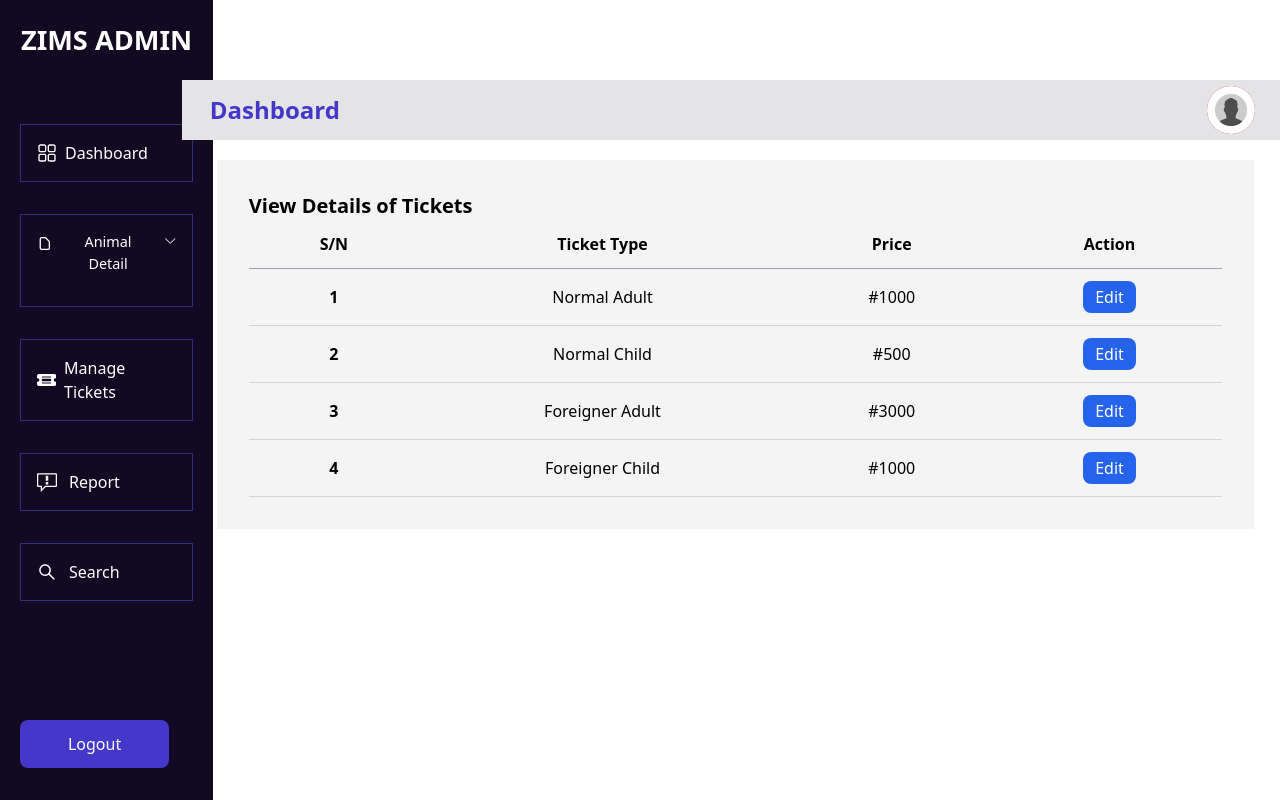
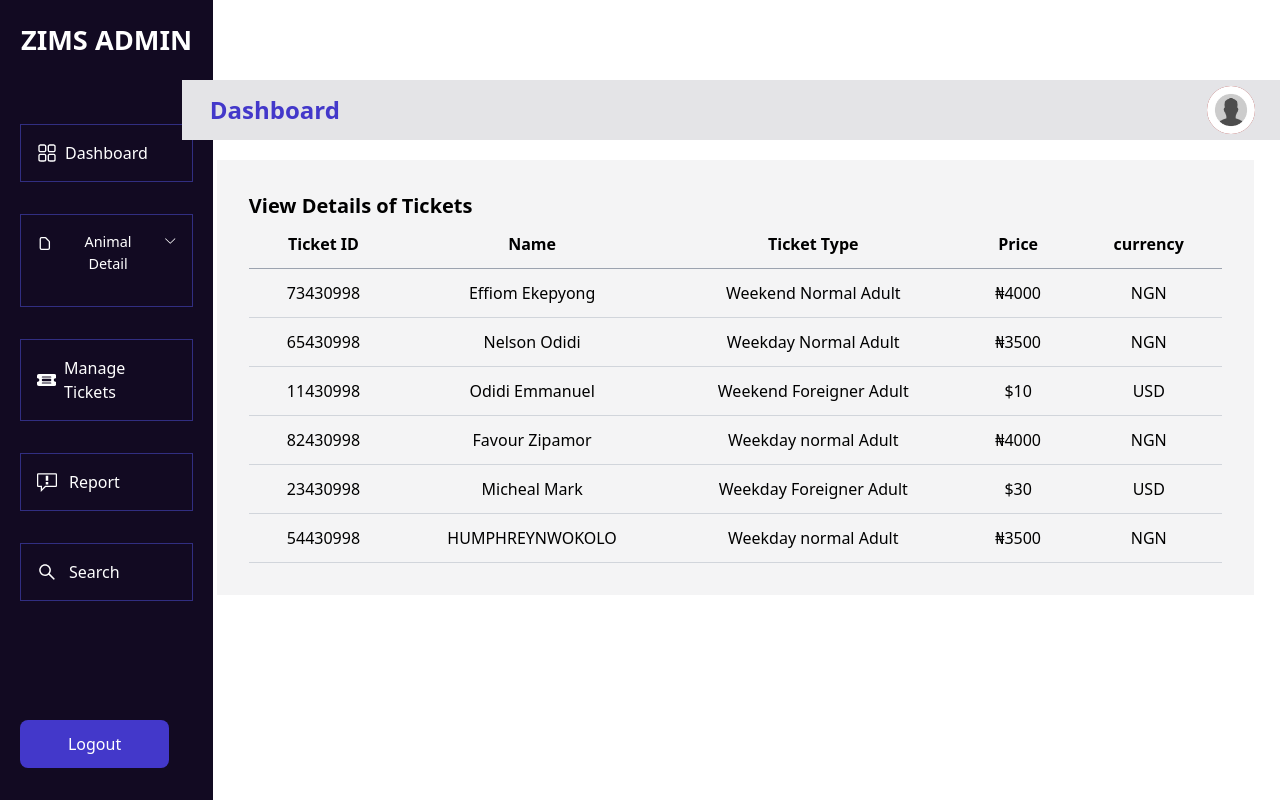
Before and after one commit to kelvin-omoh/ZIMS, a React (Create React App) app: page /managetickets in a window 1280 px wide. Built offline with nearby package versions, Linux system fonts and the light colour scheme; no server answers.

Commit message:
dashboard

```diff
--- a/src/components/Modal.js
+++ b/src/components/Modal.js
@@ -66,12 +66,7 @@ const Modal = ({ visible, onClose }) => {
                 <option  value={3500}><p className="text-[1.1rem]">Weekend-Senior normal(51-62+) - ₦4000</p></option>
                 <option  value={4000}><p className="text-[1.1rem]">Weekend-Adult normal(18-50) - ₦3500</p></option>
                 <option value={2000}><p className="text-[1.1rem]">Weekend-Child normal(4-17) - ₦2000</p></option>
-                <option value={3500} ><p className="text-[1.1rem]">Weekday-Senior Foreigner  (51-62+) - $10</p></option>
-                <option value={4000}><p className="text-[1.1rem]">Weekday-Adult Foreigner (18-50) - $10</p> </option>
-                <option value={2500}><p className="text-[1.1rem]">Weekday-Child  Foreigner(4-17) - $8</p></option>
-                <option  value={3500}><p className="text-[1.1rem]">Weekend-Senior Foreigner (51-62+) - $11</p></option>
-                <option  value={4000}><p className="text-[1.1rem]">Weekend-Adult Foreigner (18-50) - $11</p></option>
-                <option value={2000}><p className="text-[1.1rem]">Weekend-Child Foreigner(4-17) - $8</p></option>
+
 
 
               </select>
--- a/src/components/NormalTicket.js
+++ b/src/components/NormalTicket.js
@@ -10,43 +10,57 @@ const NormalTicket = () => {
         <table className="w-full text-center">
           <thead className="bg-zinc-100">
             <tr className="border-b border-gray-400">
-              <th className="text-md px-6 py-3">S/N</th>
+              <th className="text-md px-6 py-3">Ticket ID</th>
+              <th className="text-md px-6 py-3">Name</th>
               <th className="text-md px-6 py-3">Ticket Type</th>
               <th className="text-md px-6 py-3">Price</th>
-              <th className="text-md px-6 py-3">Action</th>
+              <th className="text-md px-6 py-3">currency</th>
             </tr>
           </thead>
           <tbody>
             <tr className="border-b border-gray-300 items-center">
-              <th className="text-md px-6 py-3">1</th>
-              <td className="text-md px-6 py-3">Normal Adult</td>
-              <td className="text-md px-6 py-3">#1000</td>
-              <td className="text-md px-6 py-3 flex justify-center items-center gap-2 text-white">
-              <Link to='/updatetickets'><button className="bg-blue-600 py-1 px-3">Edit</button></Link>
-              </td>
+              <td className="text-md px-6 py-3">73430998</td>
+              <td className="text-md px-6 py-3">Effiom Ekepyong</td>
+              <td className="text-md px-6 py-3">Weekend Normal Adult</td>
+              <td className="text-md px-6 py-3"> ₦4000  </td>
+              <td className="text-md px-6 py-3"> NGN</td>
             </tr>
 
             <tr className="border-b border-gray-300 items-center">
-              <th className="text-md px-6 py-3">2</th>
-              <td className="text-md px-6 py-3">Normal Child</td>
-              <td className="text-md px-6 py-3">#500</td>
-              <td className="text-md px-6 py-3 flex justify-center items-center gap-2 text-white">
-              <Link to='/updatetickets'><button className="bg-blue-600 py-1 px-3">Edit</button></Link>
+              <td className="text-md px-6 py-3">65430998</td>
+              <td className="text-md px-6 py-3">Nelson Odidi</td>
+              <td className="text-md px-6 py-3">Weekday Normal Adult</td>
+              <td className="text-md px-6 py-3">₦3500</td>
+              <td className="text-md px-6 py-3">NGN
               </td>
-            </tr> <tr className="border-b border-gray-300 items-center">
-              <th className="text-md px-6 py-3">3</th>
-              <td className="text-md px-6 py-3">Foreigner Adult</td>
-              <td className="text-md px-6 py-3">#3000</td>
-              <td className="text-md px-6 py-3 flex justify-center items-center gap-2 text-white">
-              <Link to='/updatetickets'><button className="bg-blue-600 py-1 px-3">Edit</button></Link>
-              </td>
-            </tr> <tr className="border-b border-gray-300 items-center">
-              <th className="text-md px-6 py-3">4</th>
-              <td className="text-md px-6 py-3">Foreigner Child</td>
-              <td className="text-md px-6 py-3">#1000</td>
-              <td className="text-md px-6 py-3 flex justify-center items-center gap-2 text-white">
-              <Link to='/updatetickets'><button className="bg-blue-600 py-1 px-3">Edit</button></Link>
-              </td>
+            </tr>
+            <tr className="border-b border-gray-300 items-center">
+              <td className="text-md px-6 py-3">11430998</td>
+              <td className="text-md px-6 py-3">Odidi Emmanuel</td>
+              <td className="text-md px-6 py-3">Weekend Foreigner Adult</td>
+              <td className="text-md px-6 py-3"> $10</td>
+              <td className="text-md px-6 py-3">USD</td>
+            </tr>
+             <tr className="border-b border-gray-300 items-center">
+              <td className="text-md px-6 py-3">82430998</td>
+              <td className="text-md px-6 py-3">Favour Zipamor</td>
+              <td className="text-md px-6 py-3">Weekday normal Adult</td>
+              <td className="text-md px-6 py-3">₦4000</td>
+              <td className="text-md px-6 py-3">NGN</td>
+            </tr>
+            <tr className="border-b border-gray-300 items-center">
+              <td className="text-md px-6 py-3">23430998</td>
+              <td className="text-md px-6 py-3">Micheal Mark </td>
+              <td className="text-md px-6 py-3">Weekday Foreigner Adult</td>
+              <td className="text-md px-6 py-3">$30</td>
+              <td className="text-md px-6 py-3">USD</td>
+            </tr>
+            <tr className="border-b border-gray-300 items-center">
+              <td className="text-md px-6 py-3">54430998</td>
+              <td className="text-md px-6 py-3">HUMPHREYNWOKOLO</td>
+              <td className="text-md px-6 py-3">Weekday normal Adult</td>
+              <td className="text-md px-6 py-3">₦3500</td>
+              <td className="text-md px-6 py-3">NGN</td>
             </tr>
           </tbody>
         </table>
```
